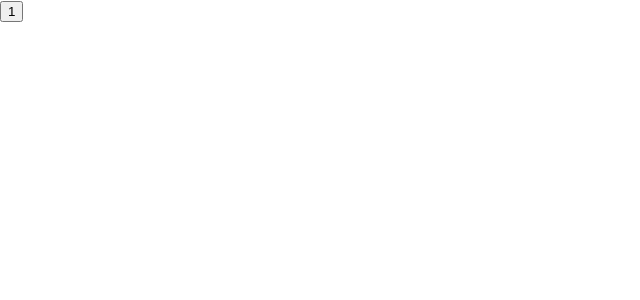
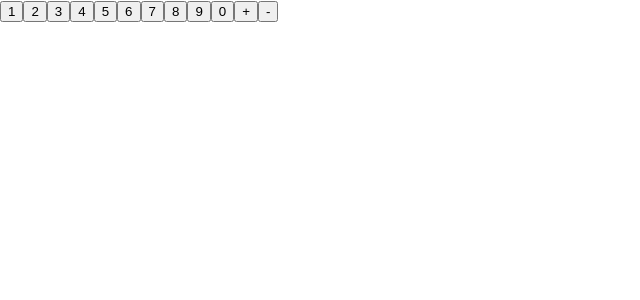
Before and after one commit to Samson300/Calculator-react, a React (Create React App) app: page / in a window 1280 px wide. Shown: the top 300 px of the page, without its empty margins (0-640 px from the left). Built offline with nearby package versions, Linux system fonts and the light colour scheme.

Commit message:
adds buttons 2,3,4,5,6,7,8,9,0,+,- to KeyPad component

```diff
--- a/src/components/KeyPad.js
+++ b/src/components/KeyPad.js
@@ -5,6 +5,17 @@ export default class KeyPad extends Component {
         return (
             <div>
                 <button name="1">1</button>
+                <button name="2">2</button>
+                <button name="3">3</button>
+                <button name="4">4</button>
+                <button name="5">5</button>
+                <button name="6">6</button>
+                <button name="7">7</button>
+                <button name="8">8</button>
+                <button name="9">9</button>
+                <button name="0">0</button>
+                <button name="+">+</button>
+                <button name="-">-</button>
             </div>
         )
     }
```
